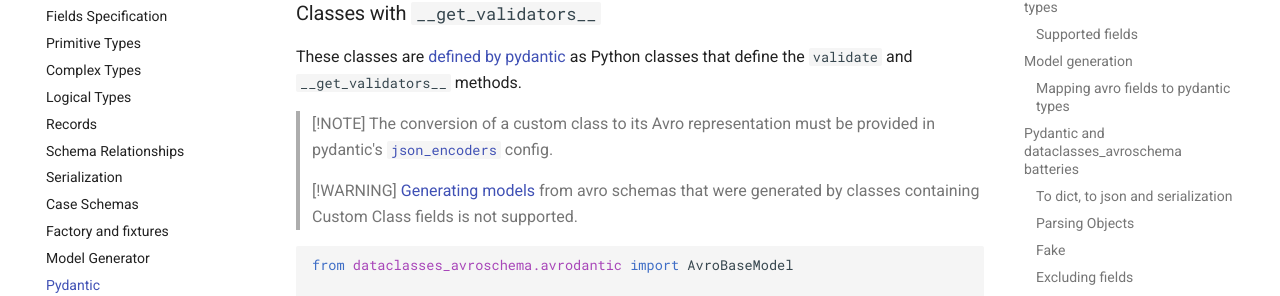
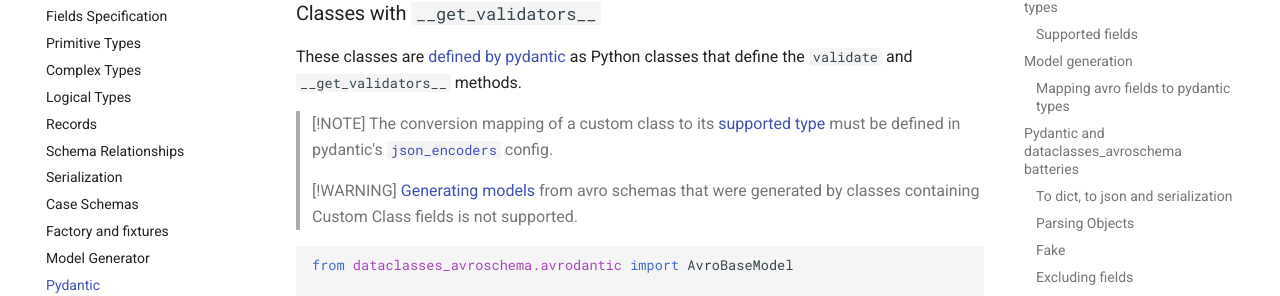
Before and after one commit to marcosschroh/dataclasses-avroschema, an MkDocs documentation site: the page built from docs/pydantic.md, in a window 1280 px wide and 900 px high, scrolled down 10396 px. Shown: the part 146-442 px from the top of the window. Built offline with MkDocs 1.6.1 and Material for MkDocs 9.7.7, drawn with Linux system fonts in a browser that asks for light colours; comment, search, counter and statistics services are not loaded.

Commit message:
docs: reword explanation of custom class conversion mapping to improve clarity

```diff
--- a/docs/pydantic.md
+++ b/docs/pydantic.md
@@ -444,7 +444,7 @@ If needed, you can annotate fields with custom classes that define validators.
 These classes are [defined by pydantic](https://docs.pydantic.dev/1.10/usage/types/#classes-with-__get_validators__) as Python classes that define the `validate` and `__get_validators__` methods.
 
 > [!NOTE]
-> The conversion of a custom class to its Avro representation must be provided in pydantic's [`json_encoders`](https://docs.pydantic.dev/1.10/usage/exporting_models/#json_encoders) config.
+> The conversion mapping of a custom class to its [supported type](./fields_specification.md#avro-field-and-python-types-summary) must be defined in pydantic's [`json_encoders`](https://docs.pydantic.dev/1.10/usage/exporting_models/#json_encoders) config.
 
 > [!WARNING]
 > [Generating models](#Model-generation) from avro schemas that were generated by classes containing Custom Class fields is not supported.
```
